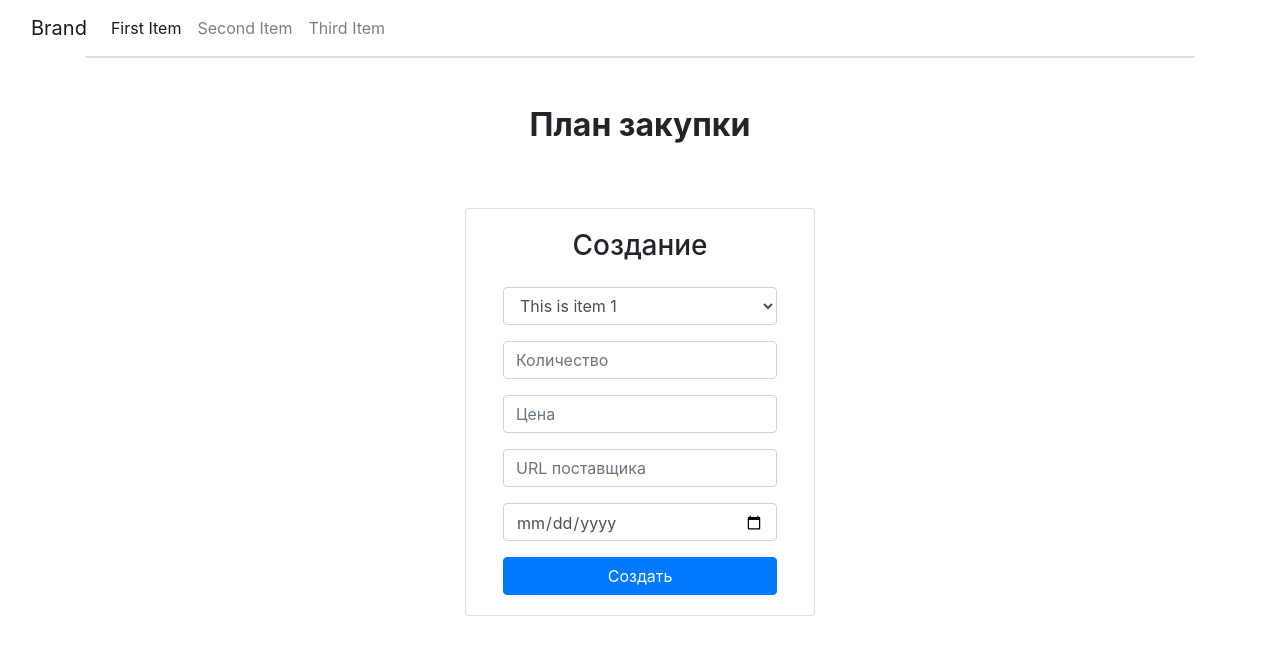
After one commit to QvkkpotentialExplorer/Inventory, a Flask app: template templates/untitled-2.html in a window 1280 px wide. The commit adds this page. Shown: the top 663 px of the page. Run offline with Flask 3, Linux system fonts and the light colour scheme; the template is opened without the code that fills it, so the values that code supplies are empty; some libraries are stand-ins or nearby versions.

Commit message:
rewriting html

```diff
--- a/app.py
+++ b/app.py
@@ -58,5 +58,5 @@ def load_user(user_id):
 #         return render_template('admin.html')
 #     return render_template('add_report.html', title='Добавление отчета', form=form)
 
-if __name__ == '__main__':
+if __name__ == "__main__":
     app.run()
--- /dev/null
+++ b/templates/untitled-2.html
@@ -0,0 +1,65 @@
+<!DOCTYPE html>
+<html>
+
+<head>
+    <meta charset="utf-8">
+    <meta name="viewport" content="width=device-width, initial-scale=1.0, shrink-to-fit=no">
+    <title>Getting Started</title>
+    <link rel="stylesheet" href="https://cdnjs.cloudflare.com/ajax/libs/twitter-bootstrap/4.6.1/css/bootstrap.min.css">
+    <link rel="stylesheet" href="/assets/css/styles.css?h=dfaef33cf21ab01819367e0c898ebe04">
+    <link rel="stylesheet" href="/assets/css/Navbar-Centered-Brand-icons.css?h=6374f842801eca4c964d319ee1808973">
+</head>
+
+<body>
+    <nav class="navbar navbar-light navbar-expand-md">
+        <div class="container-fluid"><a class="navbar-brand" href="#">Brand</a><button data-toggle="collapse" class="navbar-toggler" data-target="#navcol-1"><span class="sr-only">Toggle navigation</span><span class="navbar-toggler-icon"></span></button>
+            <div class="collapse navbar-collapse" id="navcol-1">
+                <ul class="navbar-nav">
+                    <li class="nav-item"><a class="nav-link active" href="#">First Item</a></li>
+                    <li class="nav-item"><a class="nav-link" href="#">Second Item</a></li>
+                    <li class="nav-item"><a class="nav-link" href="#">Third Item</a></li>
+                </ul>
+            </div>
+        </div>
+    </nav><!-- Start: 1 Row 1 Column -->
+    <div class="container">
+        <div class="row">
+            <div class="col-md-12">
+                <div class="card"></div>
+            </div>
+        </div>
+    </div><!-- End: 1 Row 1 Column -->
+    <!-- Start: Login Form Basic -->
+    <section class="position-relative py-4 py-xl-5">
+        <div class="container position-relative">
+            <div class="row mb-5">
+                <div class="col-md-8 col-xl-6 text-center mx-auto">
+                    <h2 class="font-weight-bold">План закупки</h2>
+                    <p class="w-lg-50"></p>
+                </div>
+            </div>
+            <div class="row d-flex justify-content-center">
+                <div class="col-md-6 col-xl-4">
+                    <div class="card">
+                        <div class="card-body text-center d-flex flex-column align-items-center">
+                            <h3>Создание</h3>
+                            <form method="post">
+                                <div class="mb-3"></div><select class="form-control mb-3">
+                                    <optgroup label="This is a group">
+                                        <option value="12" selected="">This is item 1</option>
+                                        <option value="13">This is item 2</option>
+                                        <option value="14">This is item 3</option>
+                                    </optgroup>
+                                </select><input class="form-control mb-3" type="text" placeholder="Количество"><input class="form-control mb-3" type="number" value="Сумма" name="Сумма" placeholder="Цена"><input class="form-control mb-3" type="number" placeholder="URL поставщика"><input class="form-control pb-1 mb-3" type="date"><button class="btn btn-primary d-block w-100" type="submit">Создать</button>
+                            </form>
+                        </div>
+                    </div>
+                </div>
+            </div>
+        </div>
+    </section><!-- End: Login Form Basic -->
+    <script src="https://cdnjs.cloudflare.com/ajax/libs/jquery/3.4.1/jquery.min.js"></script>
+    <script src="https://cdnjs.cloudflare.com/ajax/libs/twitter-bootstrap/4.6.1/js/bootstrap.bundle.min.js"></script>
+</body>
+
+</html>
```
Also changed, not shown: requirements.txt (added, +15 -0 lines), templates/add_new_inventory.html (+23 -17 lines), templates/add_new_inventory_type.html (+24 -8 lines), templates/add_procurement_plan.html (+32 -10 lines), templates/inventory_request.html (+26 -18 lines).
